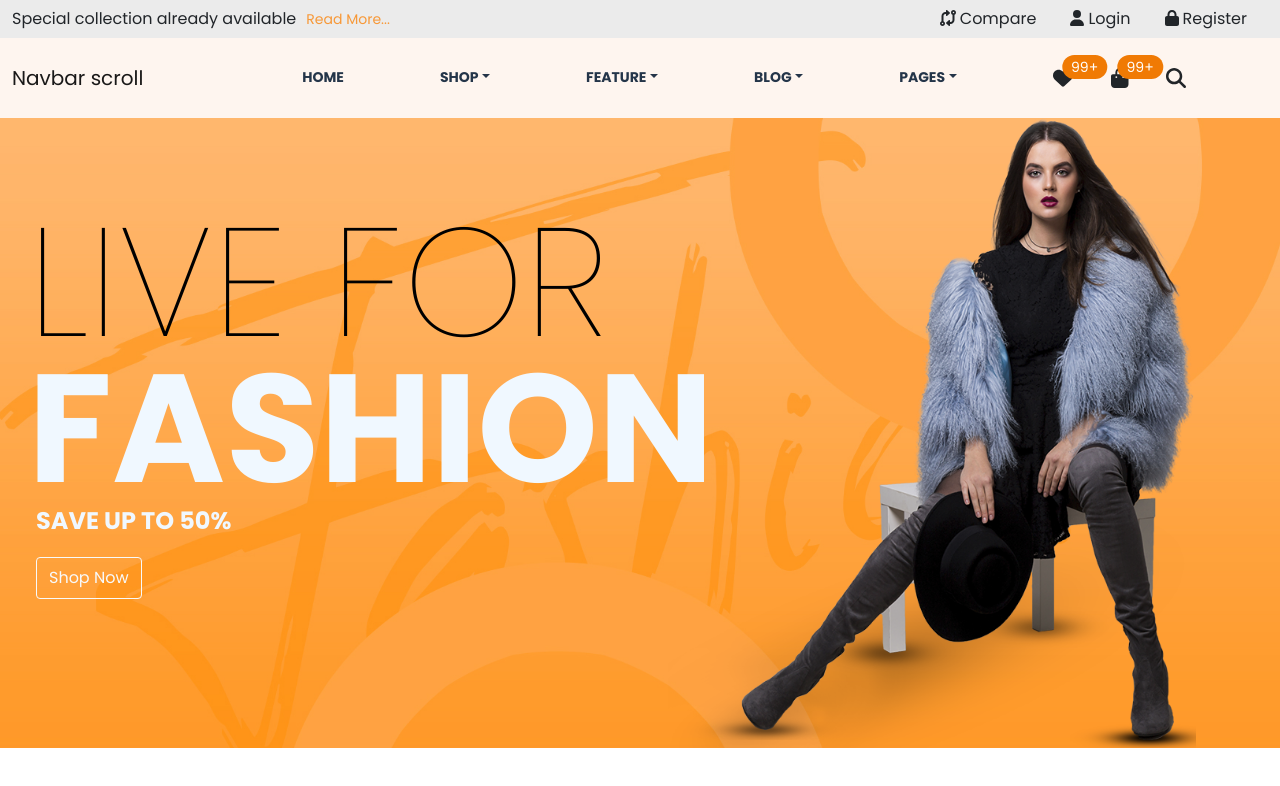
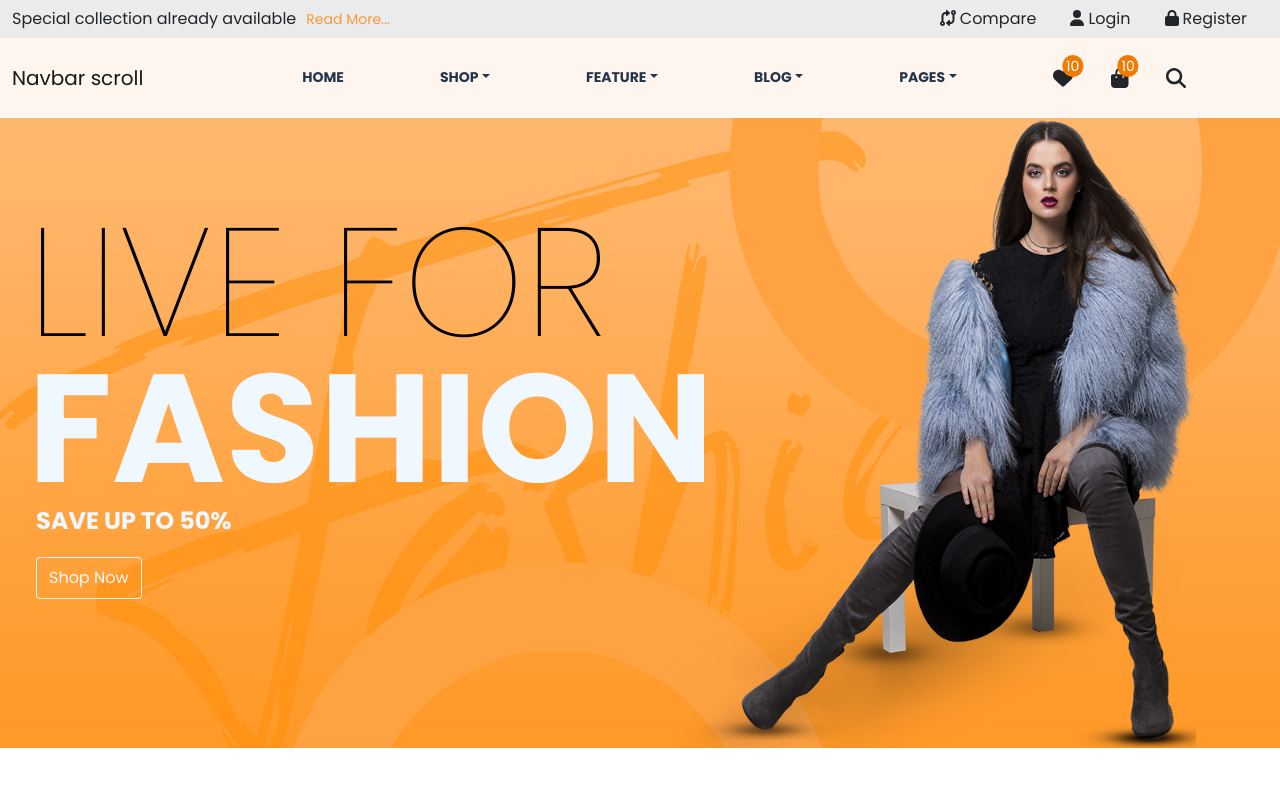
Before and after one commit to kakon-ray/AND-SHOP, a React (Create React App) app: page / in a window 1280 px wide. Shown: the top 786 px of the page. Built offline with nearby package versions, Linux system fonts and the light colour scheme.

Commit message:
overly content add

```diff
--- a/src/component/Navbar/HeaderNav.js
+++ b/src/component/Navbar/HeaderNav.js
@@ -109,9 +109,8 @@ const HeaderNav = () => {
                     className="navbar-icon mt-0 pt-0 ms-0 ps-0  position-relative"
                   >
                     <FontAwesomeIcon icon={faHeart} size="lg" />
-                    <span className="position-absolute top-0 start-100 translate-middle badge rounded-pill">
-                      99+
-                      <span className="visually-hidden">unread messages</span>
+                    <span className="position-absolute top-7 start-99 translate-middle badge rounded-pill p-1">
+                      10<span className="visually-hidden">unread messages</span>
                     </span>
                   </Button>
                   <Button
@@ -119,9 +118,8 @@ const HeaderNav = () => {
                     className="navbar-icon mt-0 pt-0  position-relative"
                   >
                     <FontAwesomeIcon icon={faShoppingBag} size="lg" />
-                    <span className="position-absolute top-0 start-100 translate-middle badge rounded-pill ">
-                      99+
-                      <span className="visually-hidden">unread messages</span>
+                    <span className="position-absolute top-5 start-99 translate-middle badge rounded-pill p-1">
+                      10<span className="visually-hidden">unread messages</span>
                     </span>
                   </Button>
                   <Button
--- a/src/component/ShopCard.js/ShopCard.css
+++ b/src/component/ShopCard.js/ShopCard.css
@@ -18,7 +18,7 @@
   -o-transition: opacity 1s;
 }
 
-.upper-image:hover {
+.card-container:hover .upper-image {
   opacity: 1;
 }
 
@@ -39,3 +39,21 @@
 .badge {
   background-color: #f07a04 !important;
 }
+
+/* img overly content */
+
+.overly-content {
+  opacity: 0;
+  position: absolute;
+  top: 64%;
+  left: 30%;
+  transition: opacity 1s;
+}
+
+.card-container:hover .overly-content {
+  opacity: 1;
+}
+
+.btn-light:hover {
+  color: #f07a04;
+}
--- a/src/component/ShopCard.js/ShopCard.js
+++ b/src/component/ShopCard.js/ShopCard.js
@@ -8,16 +8,20 @@ import "./ShopCard.css";
 const ShopCard = () => {
   return (
     <div className="col-md-3" id="shop-card">
-      <Card>
+      <Card className="card-container">
         <div className="img-container">
           <img src={img} className="img-fluid" />
 
           <img src={img1} className="upper-image img-fluid" />
         </div>
+
         <Card.Body className="text-center">
           <Card.Text>Green Dress For Woman</Card.Text>
           <h5>$50.00</h5>
         </Card.Body>
+        <div className="overly-content">
+          <button className="btn btn-light">Add to Cart</button>
+        </div>
         <span className="badge-container p-0">
           <span class="badge">Trending</span>
         </span>
```
